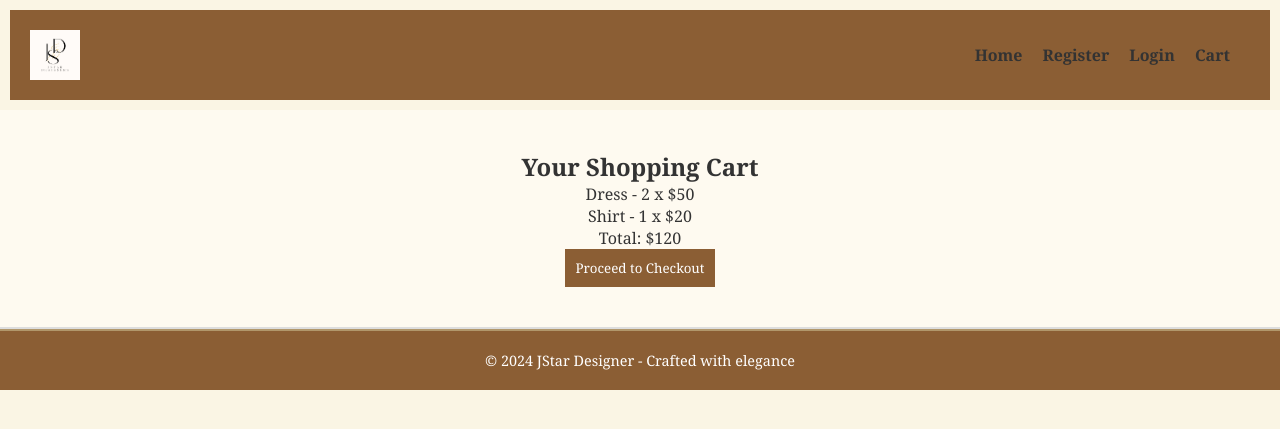
After one commit to JoanChege/Future-Interns-Tasks, a Flask app: template FUTURE_FS_02/app/templates/cart.html in a window 1280 px wide. The commit adds this page. Shown: the top 429 px of the page. Run offline with Flask 3, Linux system fonts and the light colour scheme; the template is opened without the code that fills it, so the values that code supplies are empty.

Commit message:
add checkout and cart

```diff
--- /dev/null
+++ b/FUTURE_FS_02/app/templates/cart.html
@@ -0,0 +1,66 @@
+<!DOCTYPE html>
+<html lang="en">
+<head>
+  <meta charset="UTF-8">
+  <meta name="viewport" content="width=device-width, initial-scale=1.0">
+  <title>Cart - JStar Designer</title>
+  <link rel="stylesheet" href="{{ url_for('static', filename='styles.css') }}">
+  <link rel="icon" href="{{ url_for('static', filename='favicon.ico') }}" type="image/x-icon">
+</head>
+<body>
+  <header>
+    <nav class="nav-bar">
+      <img src="{{ url_for('static', filename='jlogo.png') }}" alt="JStar Logo" class="logo">
+      <ul class="nav-items">
+        <li><a href="/">Home</a></li>
+        <li><a href="/register">Register</a></li>
+        <li><a href="/login">Login</a></li>
+        <li><a href="/cart">Cart</a></li>
+      </ul>
+    </nav>
+  </header>
+
+  <section id="cart">
+    <h2>Your Shopping Cart</h2>
+    <div id="cart-items">
+      <!-- Cart items will be populated here by JavaScript -->
+    </div>
+    <p>Total: <span id="total-price">$0</span></p>
+    <button onclick="proceedToCheckout()">Proceed to Checkout</button>
+  </section>
+
+  <footer>
+    &copy; 2024 JStar Designer - Crafted with elegance
+  </footer>
+
+  <script>
+    // Example cart data, you would typically load this from localStorage or a backend database
+    const cart = [
+      { name: "Dress", price: 50, quantity: 2 },
+      { name: "Shirt", price: 20, quantity: 1 }
+    ];
+
+    // Display cart items and calculate the total price
+    function loadCart() {
+      const cartItemsContainer = document.getElementById('cart-items');
+      let totalPrice = 0;
+      cart.forEach(item => {
+        const itemDiv = document.createElement('div');
+        itemDiv.innerHTML = `<p>${item.name} - ${item.quantity} x $${item.price}</p>`;
+        cartItemsContainer.appendChild(itemDiv);
+        totalPrice += item.price * item.quantity;
+      });
+      document.getElementById('total-price').innerText = `$${totalPrice}`;
+    }
+
+    function proceedToCheckout() {
+      // Save cart to localStorage for use on checkout page
+      localStorage.setItem('cart', JSON.stringify(cart));
+      window.location.href = '/checkout';
+    }
+
+    // Load cart when page loads
+    window.onload = loadCart;
+  </script>
+</body>
+</html>
```
Also changed, not shown: FUTURE_FS_02/app/templates/checkout.html (+66 -4 lines).
